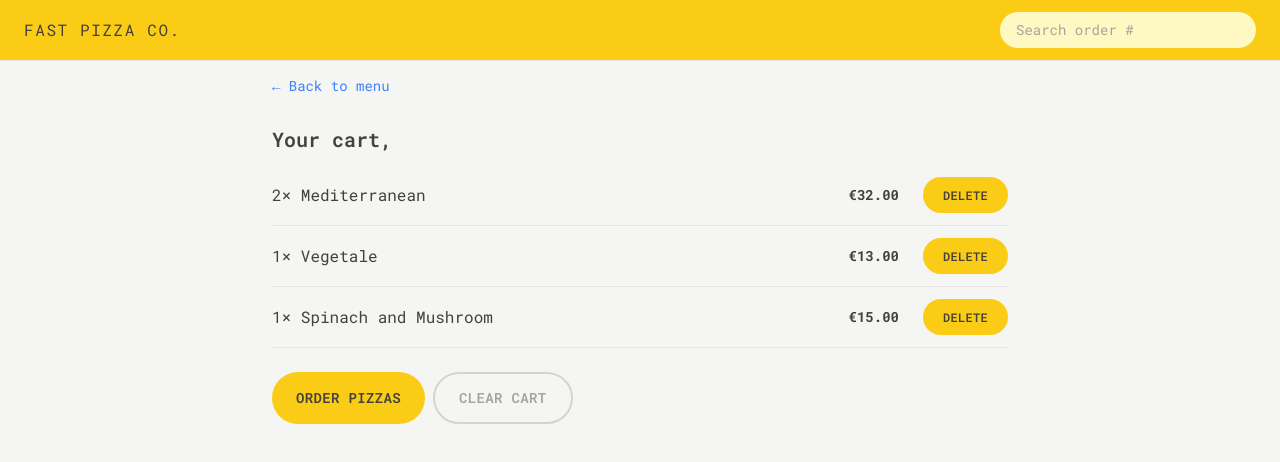
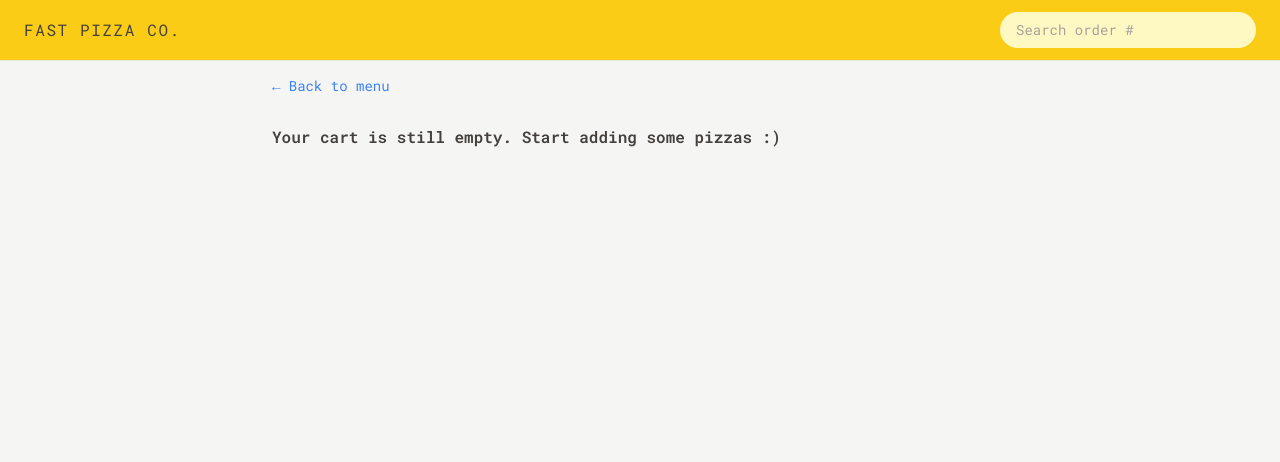
Before and after one commit to OneZ-9/-Demo-Project--fast-pizza, a React (Vite) app: page /cart in a window 1280 px wide. Shown: the top 462 px of the page. Built offline with nearby package versions, Linux system fonts and the light colour scheme.

Commit message:
Implement delete cart item feature

```diff
--- a/src/features/cart/Cart.jsx
+++ b/src/features/cart/Cart.jsx
@@ -1,36 +1,48 @@
-import { Link } from 'react-router-dom';
+// import { Link } from 'react-router-dom';
+import { useDispatch, useSelector } from 'react-redux';
+import { clearCart, getCart } from './cartSlice';
+import { getUsername } from '../user/userSlice';
+
 import LinkButton from '../../ui/LinkButton';
 import Button from '../../ui/Button';
 import CartItem from './CartItem';
-import { useSelector } from 'react-redux';
+import EmptyCart from './EmptyCart';
 
-const fakeCart = [
-  {
-    pizzaId: 12,
-    name: 'Mediterranean',
-    quantity: 2,
-    unitPrice: 16,
-    totalPrice: 32,
-  },
-  {
-    pizzaId: 6,
-    name: 'Vegetale',
-    quantity: 1,
-    unitPrice: 13,
-    totalPrice: 13,
-  },
-  {
-    pizzaId: 11,
-    name: 'Spinach and Mushroom',
-    quantity: 1,
-    unitPrice: 15,
-    totalPrice: 15,
-  },
-];
+// const fakeCart = [
+//   {
+//     pizzaId: 12,
+//     name: 'Mediterranean',
+//     quantity: 2,
+//     unitPrice: 16,
+//     totalPrice: 32,
+//   },
+//   {
+//     pizzaId: 6,
+//     name: 'Vegetale',
+//     quantity: 1,
+//     unitPrice: 13,
+//     totalPrice: 13,
+//   },
+//   {
+//     pizzaId: 11,
+//     name: 'Spinach and Mushroom',
+//     quantity: 1,
+//     unitPrice: 15,
+//     totalPrice: 15,
+//   },
+// ];
 
 function Cart() {
-  const cart = fakeCart;
-  const username = useSelector((store) => store.user.username);
+  const cart = useSelector(getCart);
+  const username = useSelector(getUsername);
+  const dispatch = useDispatch();
+  const isCartEmpty = !cart.length;
+
+  function handleClearCart() {
+    dispatch(clearCart());
+  }
+
+  if (isCartEmpty) return <EmptyCart />;
 
   return (
     <div className="px-4 py-3">
@@ -38,7 +50,7 @@ function Cart() {
 
       <h2 className="mt-7 text-xl font-semibold">Your cart, {username}</h2>
 
-      <ul className="mt-3 divide-y divide-stone-200 border-b">
+      <ul className="mt-3 divide-y divide-stone-200  border-b">
         {cart.map((cartItem) => (
           <CartItem cartItem={cartItem} key={cartItem.pizzaId} />
         ))}
@@ -48,7 +60,9 @@ function Cart() {
         <Button type="primary" to="/order/new">
           Order pizzas
         </Button>
-        <Button type="secondary">Clear cart</Button>
+        <Button type="secondary" onClick={handleClearCart}>
+          Clear cart
+        </Button>
       </div>
     </div>
   );
--- a/src/features/cart/CartItem.jsx
+++ b/src/features/cart/CartItem.jsx
@@ -1,5 +1,5 @@
-import Button from '../../ui/Button';
 import { formatCurrency } from '../../utils/helpers';
+import DeleteItem from './DeleteItem';
 
 function CartItem({ cartItem }) {
   const { pizzaId, name, quantity, totalPrice } = cartItem;
@@ -11,7 +11,8 @@ function CartItem({ cartItem }) {
       </p>
       <div className="flex items-center justify-between sm:gap-6">
         <p className="text-sm font-bold">{formatCurrency(totalPrice)}</p>
-        <Button type="small">Delete</Button>
+
+        <DeleteItem id={pizzaId} />
       </div>
     </li>
   );
--- /dev/null
+++ b/src/features/cart/DeleteItem.jsx
@@ -0,0 +1,15 @@
+import { useDispatch } from 'react-redux';
+import Button from '../../ui/Button';
+import { deleteItem } from './cartSlice';
+
+function DeleteItem({ id }) {
+  const dispatch = useDispatch();
+
+  return (
+    <Button type="small" onClick={() => dispatch(deleteItem(id))}>
+      Delete
+    </Button>
+  );
+}
+
+export default DeleteItem;
--- a/src/features/cart/EmptyCart.jsx
+++ b/src/features/cart/EmptyCart.jsx
@@ -1,11 +1,13 @@
-import { Link } from 'react-router-dom';
+import LinkButton from '../../ui/LinkButton';
 
 function EmptyCart() {
   return (
-    <div>
-      <Link to="/menu">&larr; Back to menu</Link>
+    <div className="px-4 py-3">
+      <LinkButton to="/menu">&larr; Back to menu</LinkButton>
 
-      <p>Your cart is still empty. Start adding some pizzas :)</p>
+      <p className="mt-7 font-semibold">
+        Your cart is still empty. Start adding some pizzas :)
+      </p>
     </div>
   );
 }
--- a/src/features/cart/cartSlice.js
+++ b/src/features/cart/cartSlice.js
@@ -71,8 +71,22 @@ export default cartSlice.reducer;
 
 // However when we have a large application, we declare functions like this inside the stateSlice can be cost for performance, we can use 'reselect' library to handle those performance issues
 
+export const getCart = (store) => store.cart.cart;
+
 export const getTotalCartQuantity = (store) =>
   store.cart.cart.reduce((sum, item) => (sum += item.quantity), 0);
 
 export const getTotalCartPrice = (store) =>
   store.cart.cart.reduce((sum, item) => (sum += item.totalPrice), 0);
+
+// Nullish coalescing operator - logical operator that returns its right-hand side operand when its left-hand side operand is null or undefined, and otherwise returns its left-hand side operand.
+// below is a function that returns another function
+export const getCurrentQuantityById = (id) => (store) =>
+  store.cart.cart.find((item) => item.pizzaId === id)?.quantity ?? 0;
+
+// export function getCurrentQuantityById(id) {
+//   const getQty = (store) =>
+//     store.cart.cart.find((item) => item.pizzaId === id)?.quantity ?? 0;
+
+//   return getQty;
+// }
--- a/src/features/menu/MenuItem.jsx
+++ b/src/features/menu/MenuItem.jsx
@@ -1,11 +1,16 @@
-import { useDispatch } from 'react-redux';
+import { useDispatch, useSelector } from 'react-redux';
 import Button from '../../ui/Button';
 import { formatCurrency } from '../../utils/helpers';
-import { addItem } from '../cart/cartSlice';
+import { addItem, getCurrentQuantityById } from '../cart/cartSlice';
+import DeleteItem from '../cart/DeleteItem';
 
 function MenuItem({ pizza }) {
+  const { id, name, unitPrice, ingredients, soldOut, imageUrl } = pizza;
+
   const dispatch = useDispatch();
-  const { id, name, unitPrice, ingredients, soldOut, imageUrl } = pizza;
+  const currentQuantity = useSelector(getCurrentQuantityById(id));
+  console.log(currentQuantity);
+  const isInCart = currentQuantity > 0;
 
   function handleAddToCart() {
     // console.log(pizza);
@@ -41,7 +46,9 @@ function MenuItem({ pizza }) {
             </p>
           )}
 
-          {!soldOut && (
+          {isInCart && <DeleteItem id={id} />}
+
+          {!soldOut && !isInCart && (
             <Button type="small" onClick={handleAddToCart}>
               Add to cart
             </Button>
--- a/src/features/order/CreateOrder.jsx
+++ b/src/features/order/CreateOrder.jsx
@@ -3,6 +3,7 @@ import { Form, redirect, useActionData, useNavigation } from 'react-router-dom';
 import { createOrder } from '../../services/apiRestaurant';
 import Button from '../../ui/Button';
 import { useSelector } from 'react-redux';
+import { getUsername } from '../user/userSlice';
 
 // https://uibakery.io/regex-library/phone-number
 const isValidPhone = (str) =>
@@ -37,7 +38,7 @@ const fakeCart = [
 function CreateOrder() {
   const navigation = useNavigation();
   const isSubmitting = navigation.state === 'submitting';
-  const username = useSelector((store) => store.user.username);
+  const username = useSelector(getUsername);
 
   const formErrors = useActionData();
 
--- a/src/features/user/Username.jsx
+++ b/src/features/user/Username.jsx
@@ -1,7 +1,8 @@
 import { useSelector } from 'react-redux';
+import { getUsername } from './userSlice';
 
 function Username() {
-  const username = useSelector((store) => store.user.username);
+  const username = useSelector(getUsername);
 
   if (!username) return null;
 
--- a/src/features/user/userSlice.js
+++ b/src/features/user/userSlice.js
@@ -41,3 +41,5 @@ const userSlice = createSlice({
 export const { updateName } = userSlice.actions;
 
 export default userSlice.reducer;
+
+export const getUsername = (store) => store.user.username;
--- a/src/ui/Home.jsx
+++ b/src/ui/Home.jsx
@@ -1,9 +1,10 @@
 import { useSelector } from 'react-redux';
 import CreateUser from '../features/user/CreateUser';
 import Button from './Button';
+import { getUsername } from '../features/user/userSlice';
 
 function Home() {
-  const username = useSelector((store) => store.user.username);
+  const username = useSelector(getUsername);
 
   return (
     <div className="my-10 px-4 text-center sm:my-16">
```
